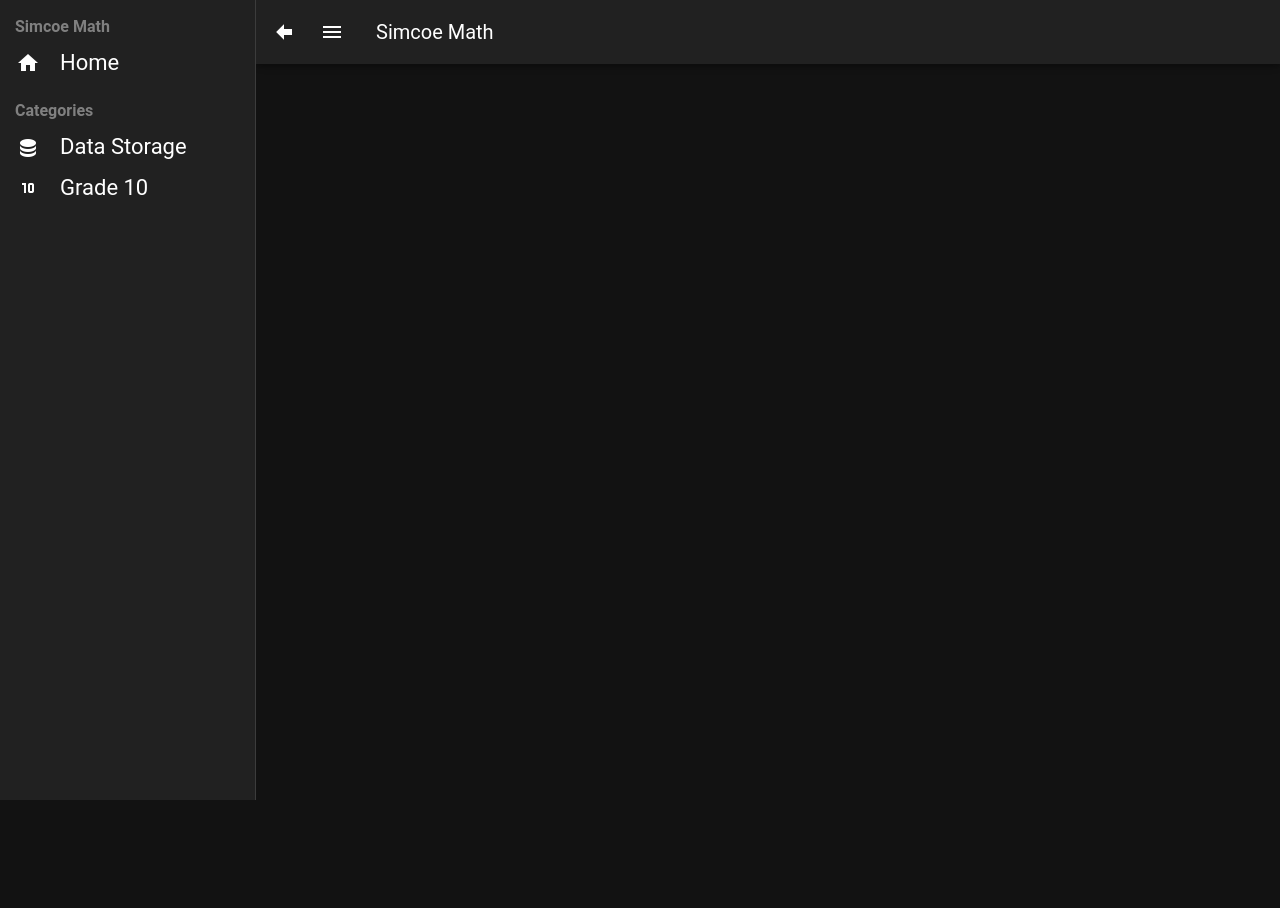
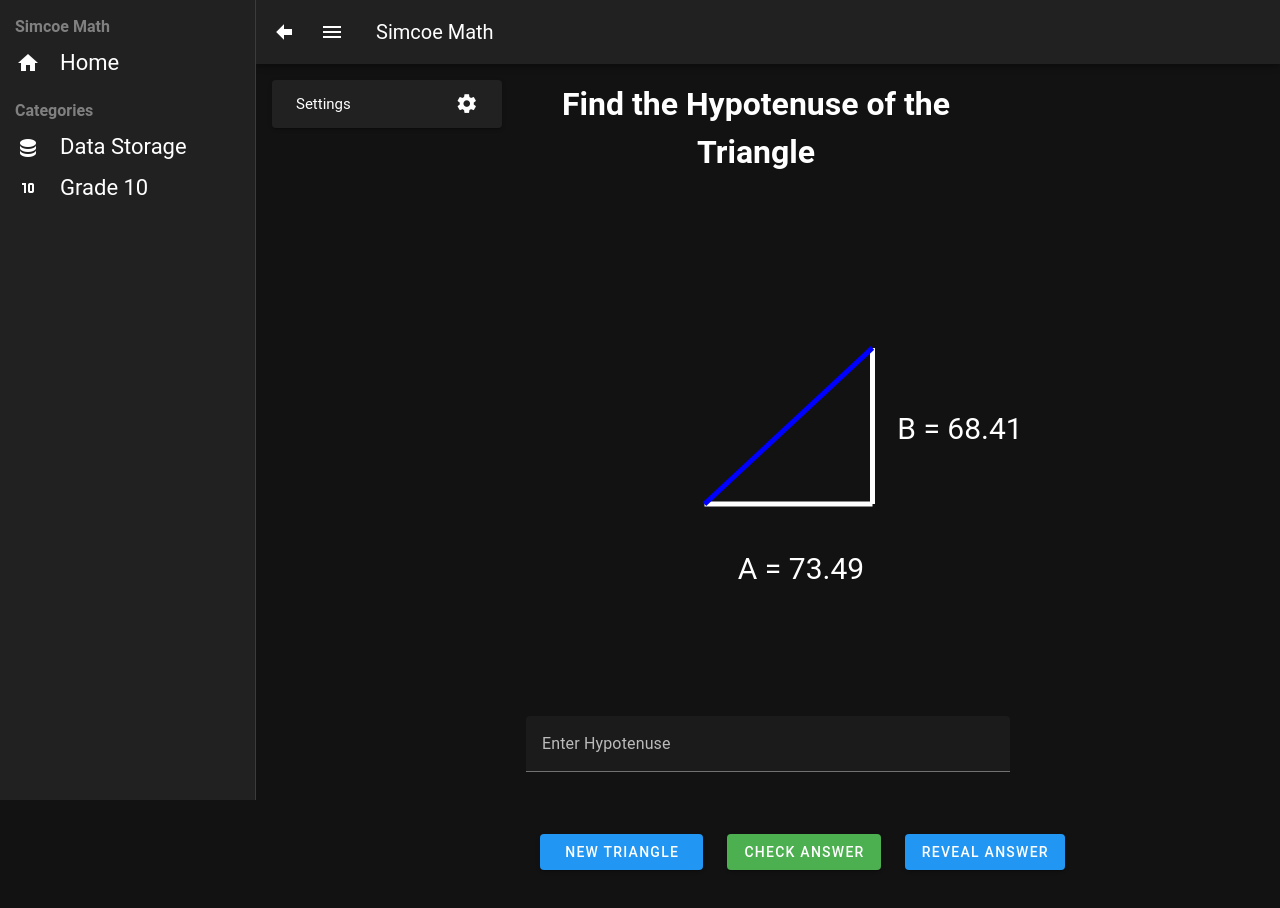
Before and after one commit to noah-nm/SimcoeMath, a Vue app: page /find-hypotenuse in a window 1280 px wide. Shown: the top 908 px of the page. Before the commit the page ends 800 px from the top, so only its background shows below. Built offline with nearby package versions, Linux system fonts and the light colour scheme.

Commit message:
Triangle generation for hypotenuse game

```diff
--- a/src/components/Grade10/Grade10Menu.vue
+++ b/src/components/Grade10/Grade10Menu.vue
@@ -4,4 +4,23 @@
     Selection of various games related to topics covered in the Grade 10
     academic math curriculum
   </h2>
+  <v-divider
+    :thickness="2"
+    class="border-opacity-25 mt-5 ml-8 mr-8"
+  ></v-divider>
+  <h2 class="text-center mt-5 text-decoration-underline">Trigonometry</h2>
+  <v-row class="pt-8 pr-8 pl-8 pb-5">
+    <v-col cols="12" md="3">
+      <v-card
+        class="pa-4 align-center"
+        height="200"
+        title="Find Hypotenuse"
+        text="practice finding the hypotenuse of a right-angled triangle"
+      >
+        <v-card-action>
+          <v-btn :to="'/find-hypotenuse'">Start Practicing!</v-btn>
+        </v-card-action>
+      </v-card>
+    </v-col>
+  </v-row>
 </template>
--- /dev/null
+++ b/src/components/Grade10/trigonometry/FindHypotenuse.vue
@@ -0,0 +1,276 @@
+<template>
+  <v-container fluid class="all">
+    <v-row align="flex-start">
+      <v-col class="settings-panel" cols="12" md="3">
+        <v-expansion-panels>
+          <v-expansion-panel
+            title="Settings"
+            text="Modify game settings"
+            expand-icon="mdi-cog"
+            collapse-icon="mdi-cog"
+          >
+            <v-expansion-panel-text>
+              <v-row>
+                <v-col>
+                  <v-text-field
+                    width="160"
+                    placeholder="bit count"
+                    hide-details
+                    v-model="this.minSideLength"
+                  ></v-text-field>
+                </v-col>
+              </v-row>
+              <v-row>
+                <v-col>
+                  <v-text-field
+                    width="160"
+                    placeholder="bit count"
+                    hide-details
+                    v-model="this.maxSideLength"
+                  ></v-text-field>
+                </v-col>
+                <v-col>
+                  <v-btn
+                    color="primary"
+                    class="mt-3 ml-10"
+                    @click="this.applySettings"
+                  >
+                    Apply</v-btn
+                  >
+                </v-col>
+              </v-row>
+            </v-expansion-panel-text>
+          </v-expansion-panel>
+        </v-expansion-panels>
+      </v-col>
+
+      <v-col class="game" cols="12" md="6">
+        <div class="centered-content">
+          <h1 class="text-center mr-6">Find the Hypotenuse of the Triangle</h1>
+
+          <v-row justify="center">
+            <v-col class="text-center">
+              <!-- Triangle Visual -->
+              <svg
+                :width="svgWidth"
+                :height="svgHeight"
+                viewBox="-100 -100 200 200"
+                class="triangle-svg"
+              >
+                <!-- Base line -->
+                <line
+                  :x1="-scaledA / 2 - 15"
+                  :y1="scaledB / 2"
+                  :x2="scaledA / 2 - 15"
+                  :y2="scaledB / 2"
+                  stroke="white"
+                  stroke-width="2"
+                />
+                <text
+                  :x="0 - 10"
+                  :y="scaledB / 2 + 30"
+                  fill="white"
+                  text-anchor="middle"
+                  font-size="12"
+                >
+                  A = {{ this.sideA.toFixed(2) }}
+                </text>
+
+                <!-- Vertical line -->
+                <line
+                  :x1="scaledA / 2 - 15"
+                  :y1="scaledB / 2"
+                  :x2="scaledA / 2 - 15"
+                  :y2="-(scaledB / 2)"
+                  stroke="white"
+                  stroke-width="2"
+                />
+                <text
+                  :x="scaledA / 2 + 20"
+                  :y="5"
+                  fill="white"
+                  text-anchor="middle"
+                  font-size="12"
+                >
+                  B = {{ this.sideB.toFixed(2) }}
+                </text>
+
+                <!-- Hypotenuse line -->
+                <line
+                  :x1="-scaledA / 2 - 15"
+                  :y1="scaledB / 2"
+                  :x2="scaledA / 2 - 15"
+                  :y2="-(scaledB / 2)"
+                  stroke="blue"
+                  stroke-width="2"
+                />
+              </svg>
+            </v-col>
+          </v-row>
+
+          <v-row class="mb-4 mt-7">
+            <v-col>
+              <v-text-field
+                v-if="!this.reveal"
+                v-model="userInput"
+                label="Enter Hypotenuse"
+                type="input"
+              ></v-text-field>
+              <v-text-field
+                v-if="this.reveal"
+                disabled
+                label="Binary Value"
+                type="input"
+              ></v-text-field>
+            </v-col>
+          </v-row>
+
+          <v-row justify="center">
+            <v-col class="d-flex ml-7" cols="auto">
+              <v-btn
+                class="mr-6 pr-6 pl-6"
+                color="primary"
+                @click="this.generateTriangle()"
+                >New Triangle</v-btn
+              >
+              <v-btn class="mr-6" color="success" @click="this.checkAnswer"
+                >Check Answer</v-btn
+              >
+              <v-btn color="primary" @click="this.revealAnswer"
+                >Reveal Answer</v-btn
+              >
+            </v-col>
+          </v-row>
+
+          <v-row>
+            <v-col>
+              <v-alert
+                v-if="feedbackMessage.message"
+                :type="feedbackMessage.correct ? 'success' : 'error'"
+                dismissible
+              >
+                {{ feedbackMessage.message }}
+              </v-alert>
+            </v-col>
+          </v-row>
+
+          <v-row>
+            <v-col class="ml-6">
+              <h2 class="text-center" v-if="revealedAnswer">
+                The Correct Answer is:
+                <strong>{{ this.sideC.toFixed(2) }}</strong>
+              </h2>
+            </v-col>
+          </v-row>
+        </div>
+      </v-col>
+    </v-row>
+  </v-container>
+</template>
+
+<script lang="ts">
+import { defineComponent } from "vue";
+
+export default defineComponent({
+  name: "FindHypotenuse",
+  data() {
+    return {
+      // proportional sides used in triangle visual generation
+      sideAProportional: 0,
+      sideBProportional: 0,
+      sideCProportional: 0,
+      sideA: 0,
+      sideB: 0,
+      sideC: 0,
+      minSideLength: 1,
+      maxSideLength: 100,
+      userInput: "",
+      feedbackMessage: { correct: false, message: "" },
+      revealedAnswer: false,
+      MIN_SIDE_LENGTH_PROPORTIONAL: 1, // Minimum side length used for svg proportions
+      MAX_SIDE_LENGTH_PROPORTIONAL: 10, // Maximum side length used for svg proportions
+      SCALE_FACTOR: 10, // control scaling
+      svgWidth: 600,
+      svgHeight: 500,
+      reveal: false,
+    };
+  },
+  computed: {
+    scaledA(): number {
+      return this.sideAProportional * this.SCALE_FACTOR;
+    },
+    scaledB(): number {
+      return this.sideBProportional * this.SCALE_FACTOR;
+    },
+  },
+  methods: {
+    generateTriangle() {
+      this.sideAProportional =
+        Math.random() *
+          (this.MAX_SIDE_LENGTH_PROPORTIONAL -
+            this.MIN_SIDE_LENGTH_PROPORTIONAL) +
+        this.MIN_SIDE_LENGTH_PROPORTIONAL;
+      this.sideBProportional =
+        Math.random() *
+          (this.MAX_SIDE_LENGTH_PROPORTIONAL -
+            this.MIN_SIDE_LENGTH_PROPORTIONAL) +
+        this.MIN_SIDE_LENGTH_PROPORTIONAL;
+      this.sideCProportional = Math.sqrt(
+        this.sideAProportional ** 2 + this.sideBProportional ** 2,
+      );
+
+      const scale =
+        (this.maxSideLength - this.minSideLength) /
+        (this.MAX_SIDE_LENGTH_PROPORTIONAL - this.MIN_SIDE_LENGTH_PROPORTIONAL);
+      this.sideA = this.sideAProportional * scale + this.minSideLength;
+      this.sideB = this.sideBProportional * scale + this.minSideLength;
+      this.sideC = this.sideCProportional * scale + this.minSideLength;
+
+      if (this.sideC > this.maxSideLength) {
+        const finalScalingFactor = this.maxSideLength / this.sideC;
+        this.sideA *= finalScalingFactor;
+        this.sideB *= finalScalingFactor;
+        this.sideC = this.maxSideLength;
+      }
+
+      this.feedbackMessage = { correct: false, message: "" };
+      this.userInput = "";
+      this.revealedAnswer = false;
+    },
+
+    checkAnswer() {
+      const isCorrect =
+        parseFloat(this.userInput) === parseFloat(this.sideC.toFixed(2));
+      this.feedbackMessage = {
+        correct: isCorrect,
+        message: isCorrect ? "Correct!" : "Incorrect. Please try again.",
+      };
+    },
+    applySettings() {
+      if (this.minSideLength > 0 && this.maxSideLength > 0) {
+        this.generateTriangle();
+      }
+    },
+    revealAnswer() {
+      this.revealedAnswer = true;
+    },
+  },
+  mounted() {
+    this.generateTriangle();
+    this.reveal = false;
+  },
+});
+</script>
+
+<style scoped>
+.v-alert {
+  margin-top: 1rem;
+}
+.centered-content {
+  text-align: center;
+}
+.triangle-svg {
+  margin: 0 auto;
+  display: block;
+}
+</style>
--- /dev/null
+++ b/src/pages/Grade10/Trigonometry/FindHypotenuse.vue
@@ -0,0 +1,7 @@
+<script setup lang="ts">
+import FindHypotenuse from "../../../components/Grade10/trigonometry/FindHypotenuse.vue";
+</script>
+
+<template>
+  <FindHypotenuse></FindHypotenuse>
+</template>
--- a/src/router/index.ts
+++ b/src/router/index.ts
@@ -20,7 +20,8 @@ import BinaryToOctal from "../pages/DataStorage/BinaryToOctal.vue";
 import OctalToBinary from "../pages/DataStorage/OctalToBinary.vue";
 import BinaryToHex from "../pages/DataStorage/BinaryToHex.vue";
 import HexToBinary from "../pages/DataStorage/HexToBinary.vue";
-import Grade10Menu from "../components/Grade10/Grade10Menu.vue";
+import Grade10Menu from "../pages/Grade10/Grade10Menu.vue";
+import FindHypotenuse from "../pages/Grade10/Trigonometry/FindHypotenuse.vue";
 
 const routes: RouteRecordRaw[] = [
   {
@@ -98,6 +99,11 @@ const routes: RouteRecordRaw[] = [
     name: "Hexadecimal To Binary",
     component: HexToBinary,
   },
+  {
+    path: "/find-hypotenuse",
+    name: "Find Hypotenuse",
+    component: FindHypotenuse,
+  },
 ];
 
 const router = createRouter({
--- a/src/typed-router.d.ts
+++ b/src/typed-router.d.ts
@@ -32,6 +32,7 @@ declare module 'vue-router/auto-routes' {
     '/DataStorage/OctalToBinary': RouteRecordInfo<'/DataStorage/OctalToBinary', '/DataStorage/OctalToBinary', Record<never, never>, Record<never, never>>,
     '/DataStorage/OctalToDecimal': RouteRecordInfo<'/DataStorage/OctalToDecimal', '/DataStorage/OctalToDecimal', Record<never, never>, Record<never, never>>,
     '/Grade10/Grade10Menu': RouteRecordInfo<'/Grade10/Grade10Menu', '/Grade10/Grade10Menu', Record<never, never>, Record<never, never>>,
+    '/Grade10/Trigonometry/FindHypotenuse': RouteRecordInfo<'/Grade10/Trigonometry/FindHypotenuse', '/Grade10/Trigonometry/FindHypotenuse', Record<never, never>, Record<never, never>>,
     '/IndexHome': RouteRecordInfo<'/IndexHome', '/IndexHome', Record<never, never>, Record<never, never>>,
   }
 }
```
Also changed, not shown: src/components.d.ts (+25 -24 lines).
